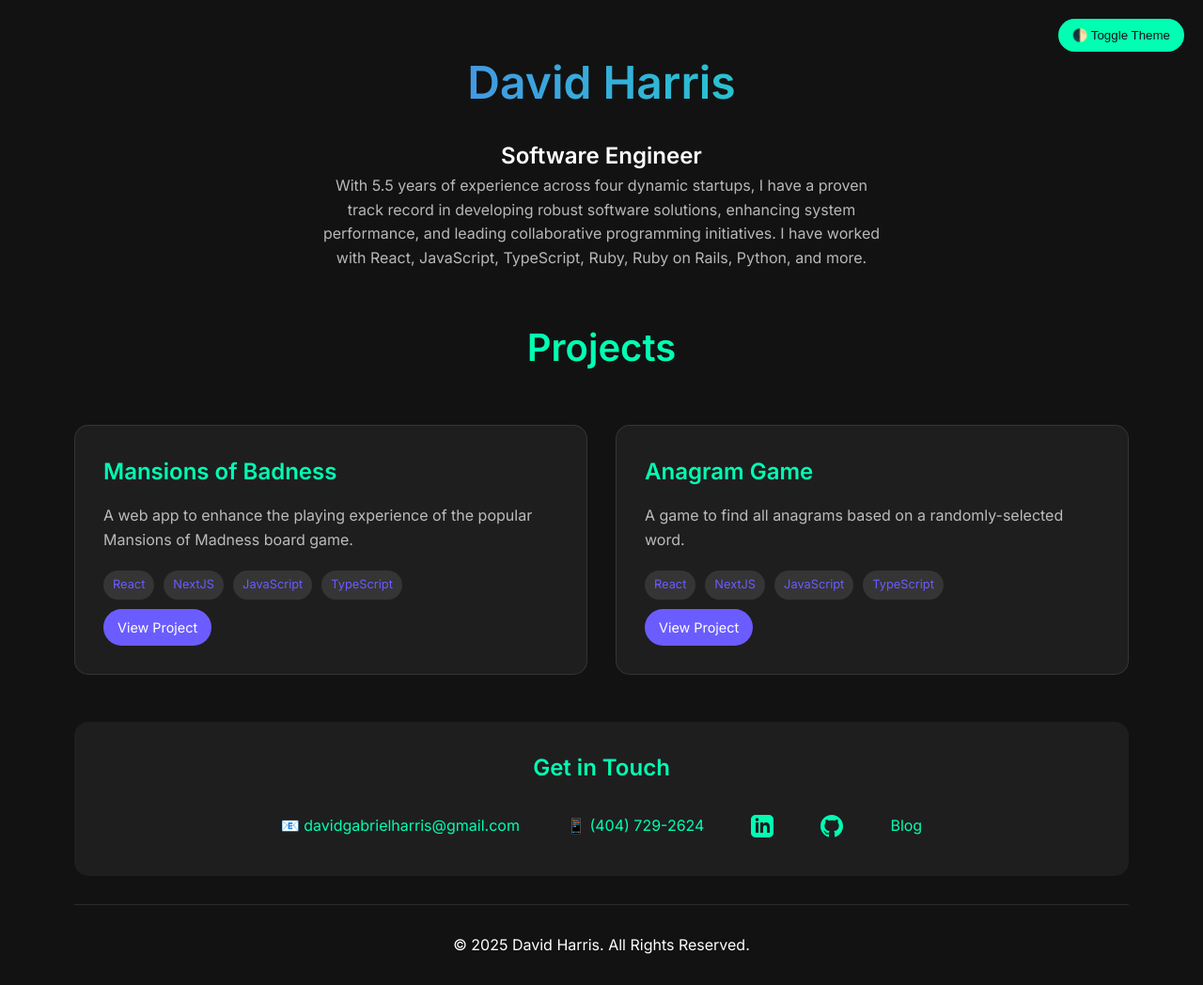
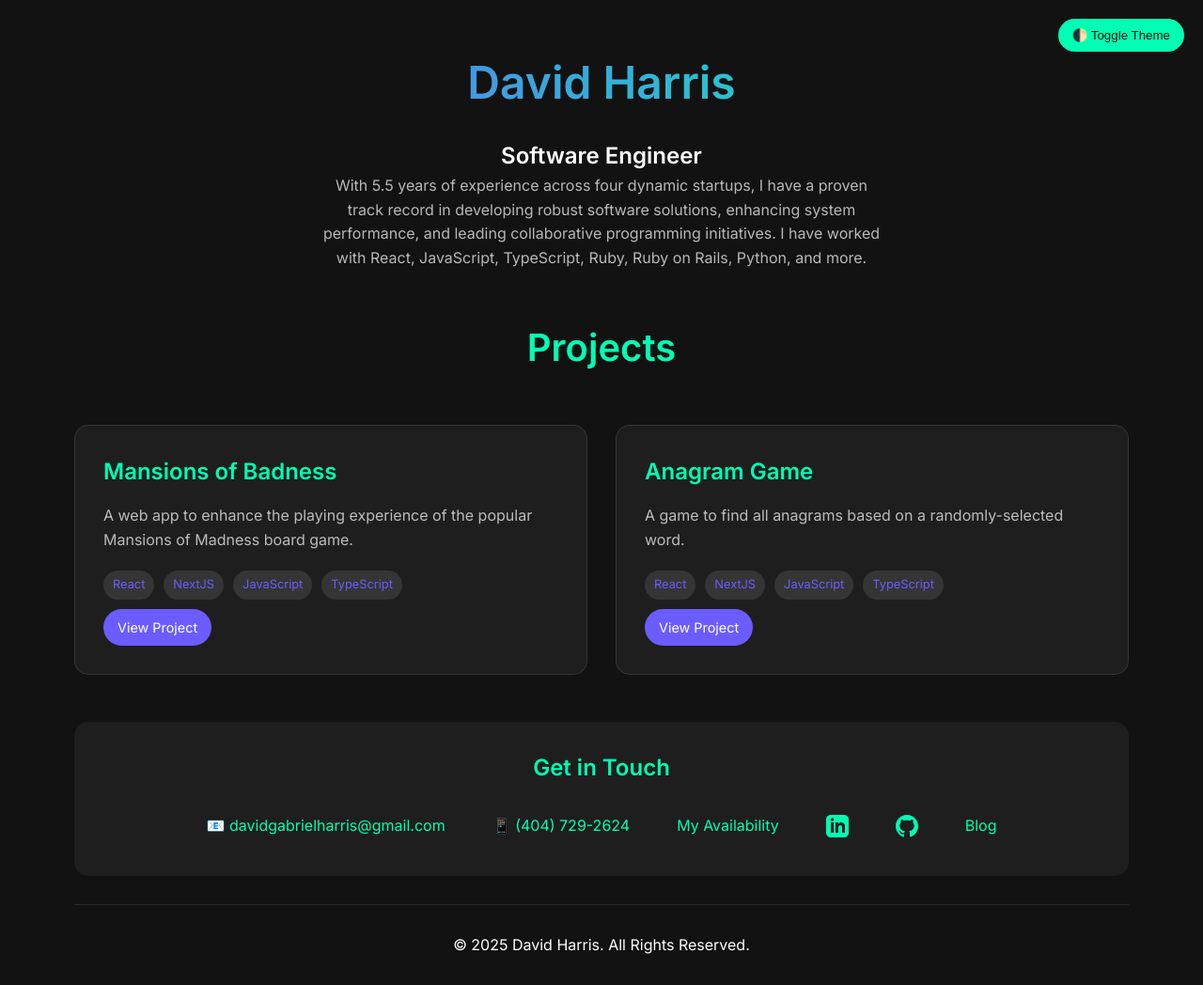
Before and after one commit to dahveed15/dahveed15.github.io, a plain HTML site: page index.html in a window 1280 px wide. Shown: the whole page at 94% size. Drawn offline with Linux system fonts and the light colour scheme.

Commit message:
Add Calendly Information

```diff
--- a/index.html
+++ b/index.html
@@ -411,6 +411,10 @@
                 <a href="tel:+14047292624" class="contact-link">
                     📱 (404) 729-2624
                 </a>
+                <a href="https://calendly.com/davidgabrielharris/chat-with-david-harris" target="_blank"
+                    class="contact-link">
+                    My Availability
+                </a>
                 <a href="https://www.linkedin.com/in/david-harris-8ab454151/" target="_blank" class="contact-link">
                     <svg xmlns="http://www.w3.org/2000/svg" width="24" height="24" viewBox="0 0 24 24"
                         fill="currentColor">
```
